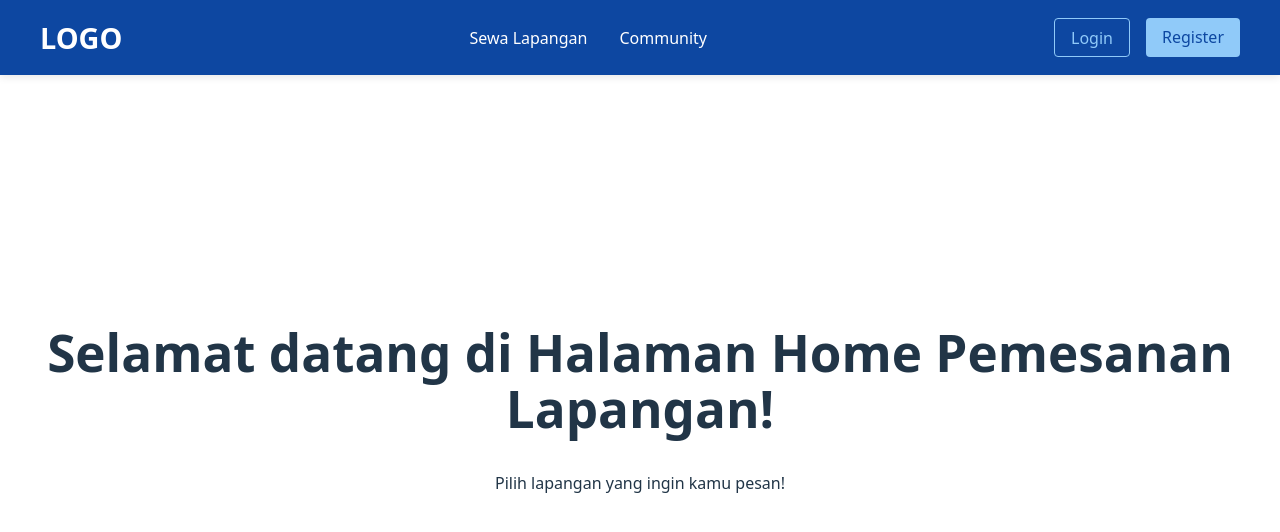
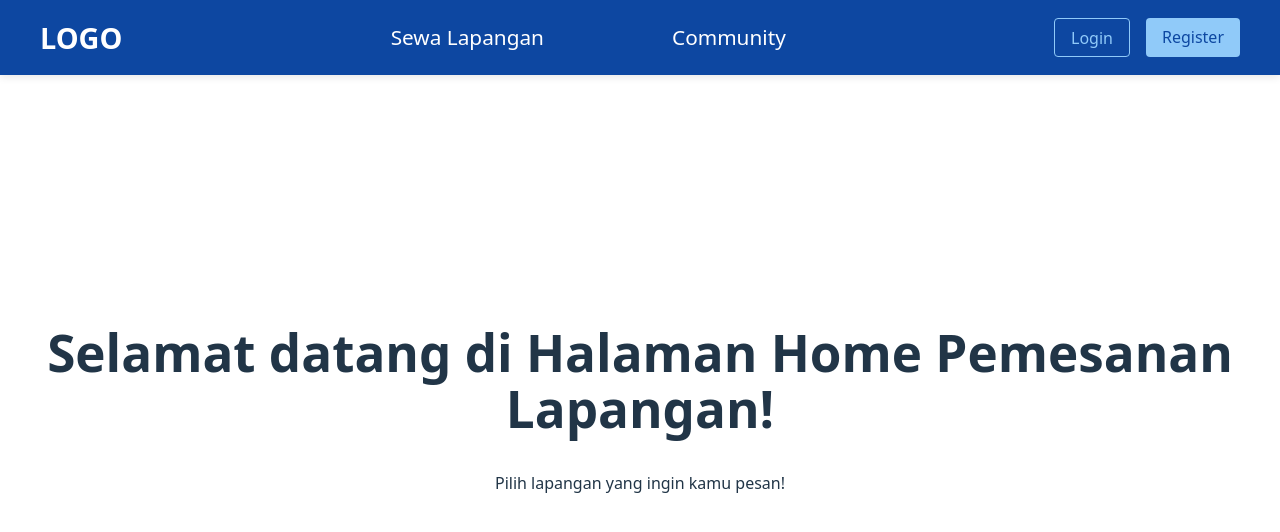
Before and after one commit to dwitamara/api-frontend, a Vue app in the folder frontend/: page / in a window 1280 px wide. Shown: the top 532 px of the page. Built offline with nearby package versions, Linux system fonts and the light colour scheme.

Commit message:
update navbar

```diff
--- a/frontend/src/components/Navbar.vue
+++ b/frontend/src/components/Navbar.vue
@@ -44,12 +44,13 @@
 
 .menu-items {
   display: flex;
-  gap: 2rem;
+  gap: 8rem;
 }
 
 .menu-items a {
   color: white;
   text-decoration: none;
+  font-size: 1.3rem;
   font-weight: 500;
 }
 
```
